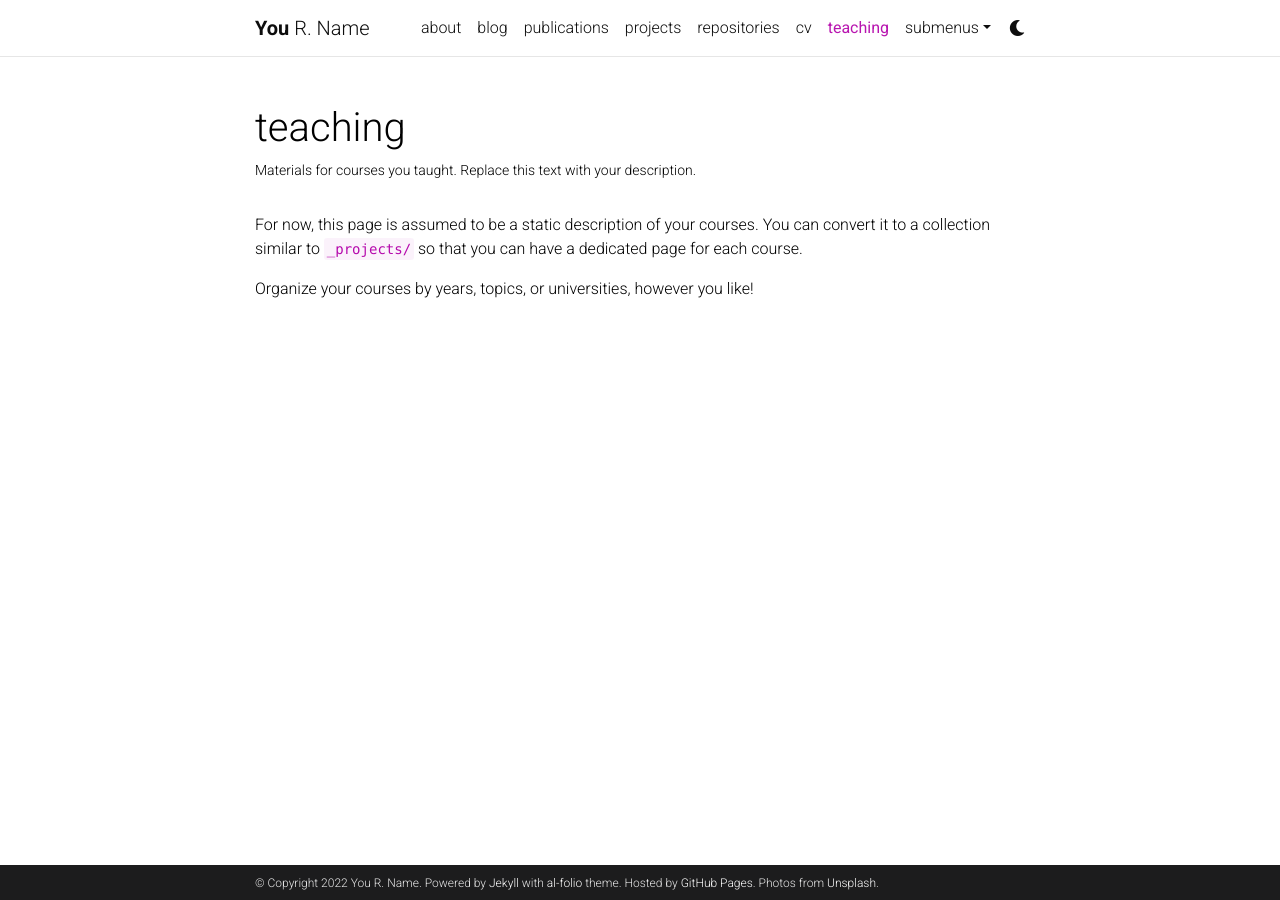
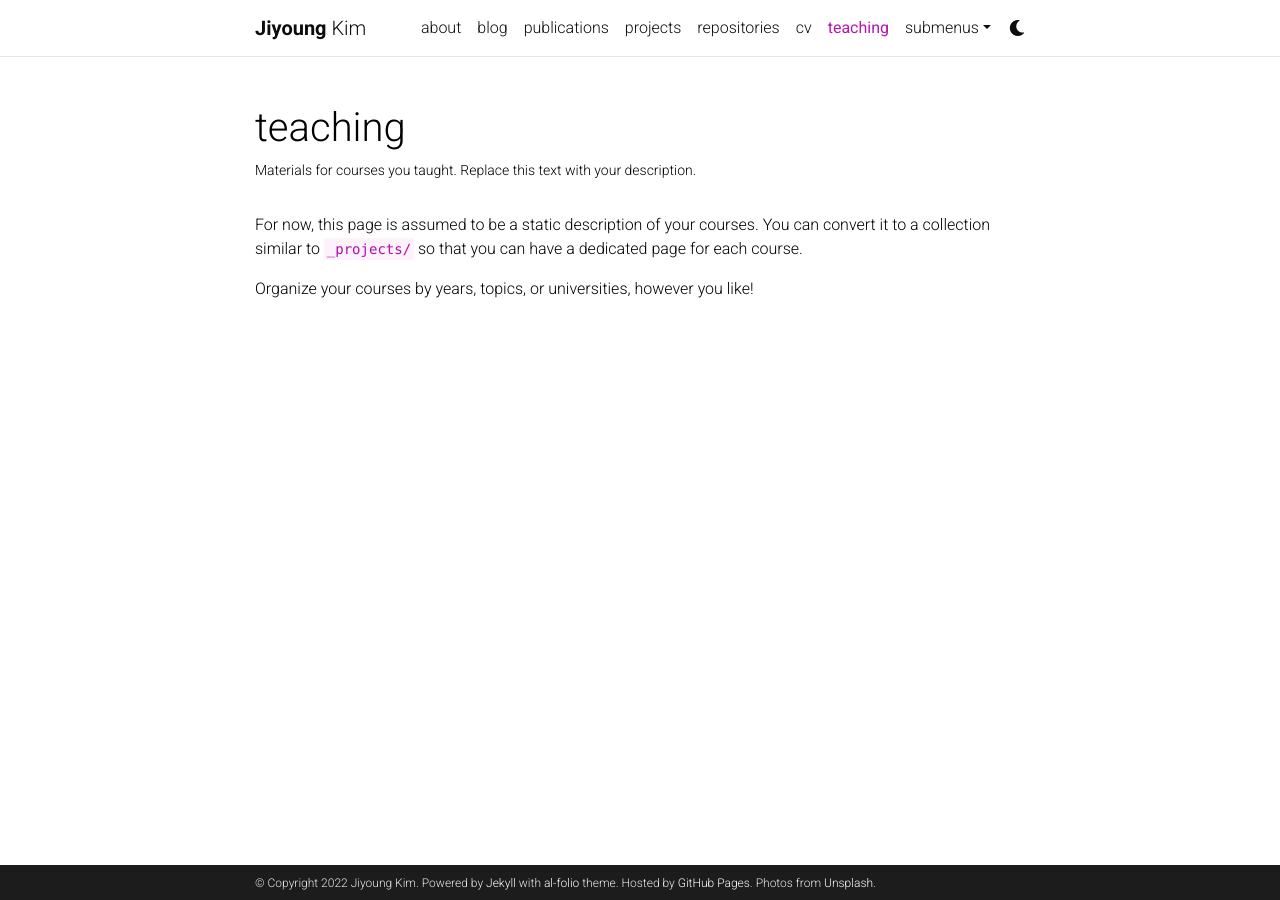
Before and after one commit to jiyoungestherkim/jiyoungestherkim.github.io, a Jekyll site: the page built from _pages/teaching.md, in a window 1280 px wide. Built offline with Jekyll 4.4.1, drawn with Linux system fonts in a browser that asks for light colours; comment, search, counter and statistics services are not loaded; a style sheet for code colours, icons or effects is not loaded.

Commit message:
add my info to config file

```diff
--- a/_config.yml
+++ b/_config.yml
@@ -3,10 +3,10 @@
 # -----------------------------------------------------------------------------
 
 title: blank # the website title (if blank, full name will be used instead)
-first_name: You
-middle_name: R.
-last_name: Name
-email: you@example.com
+first_name: Jiyoung
+middle_name:
+last_name: Kim
+email: jiyoungkim12@g.ucla.edu
 description: > # the ">" symbol means to ignore newlines until "footer_text:"
   A simple, whitespace theme for academics. Based on [*folio](https://github.com/bogoli/-folio) design.
 footer_text: >
```
